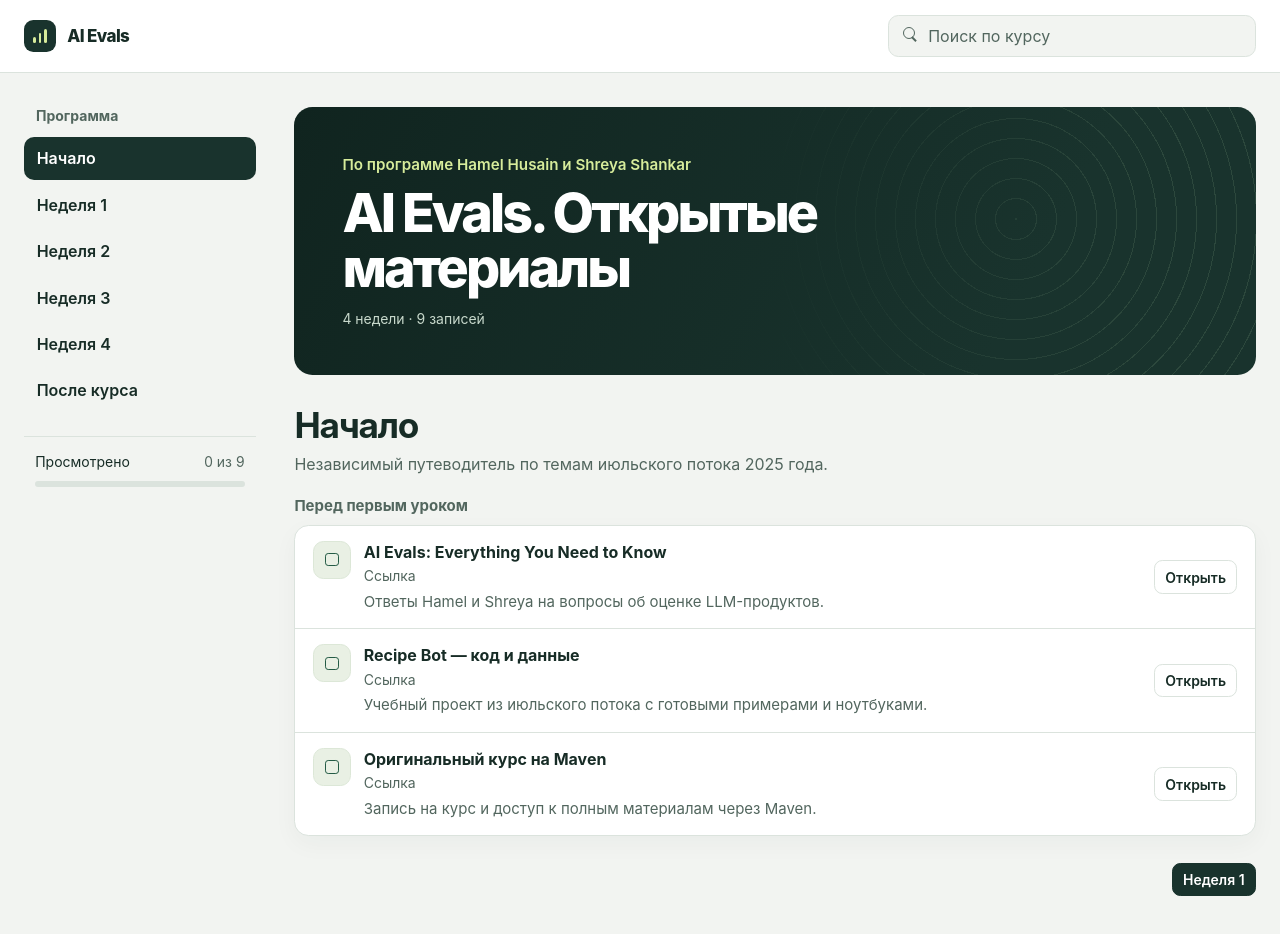
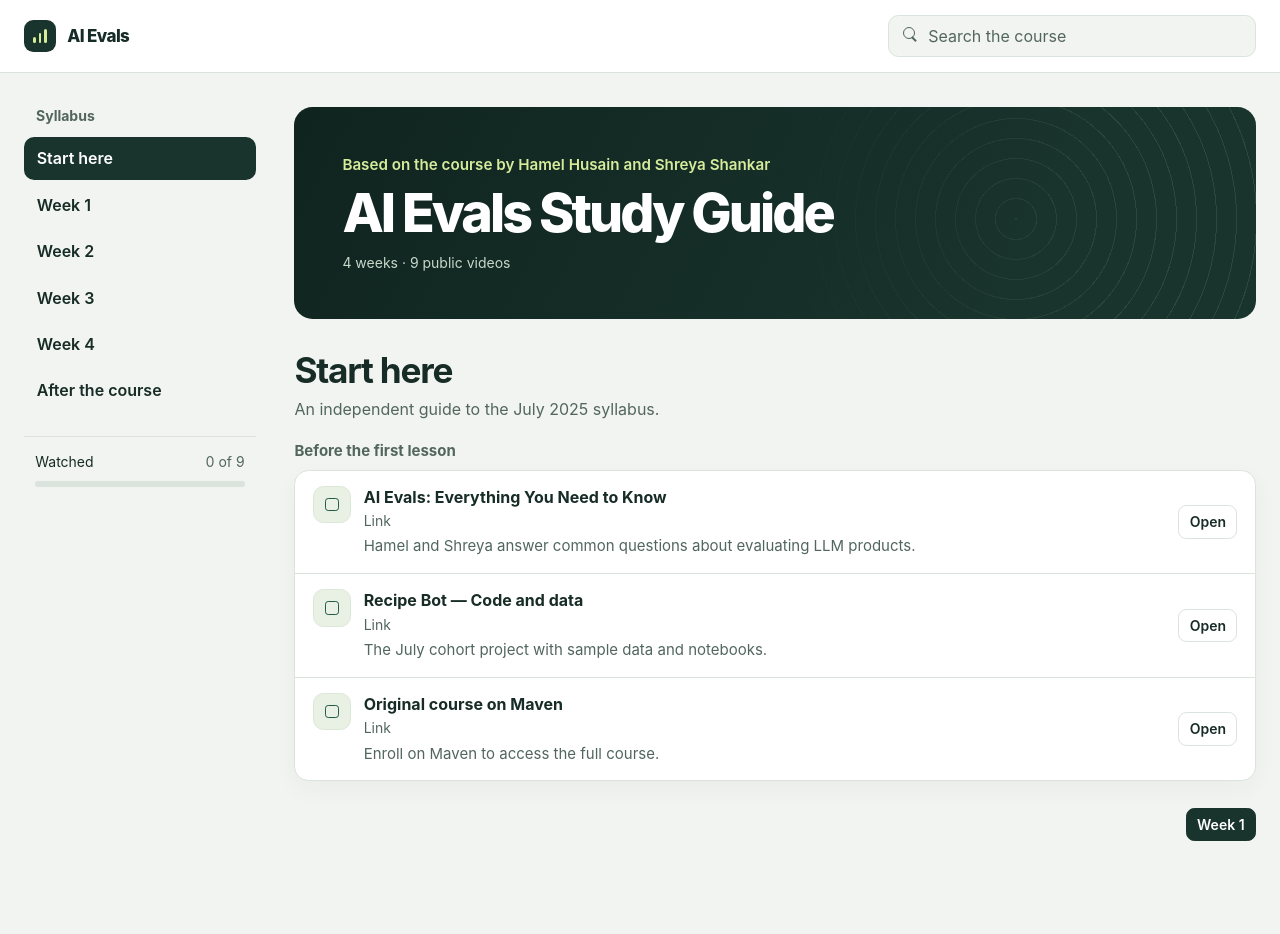
Before and after one commit to 3mil1/ai-evals-guide, a plain HTML site: page index.html in a window 1280 px wide. After the commit the page ends 905 px from the top, so only its background shows below. Drawn offline with Linux system fonts and the light colour scheme.

Commit message:
Translate the course site into English

```diff
--- a/app.js
+++ b/app.js
@@ -17,12 +17,13 @@
   }
 
   if (!course?.sections?.length) {
-    content.append(element('p', 'empty-state', 'Программа не загрузилась. Проверьте, что файл course-data.js находится рядом с index.html, и обновите страницу.'));
+    content.append(element('p', 'empty-state', 'The syllabus did not load. Place course-data.js next to index.html and refresh the page.'));
     return;
   }
 
-  const kindText = { video: 'Видео', pdf: 'Документ PDF', slides: 'Слайды', link: 'Ссылка' };
+  const kindText = { video: 'Video', pdf: 'PDF', slides: 'Slides', link: 'Link' };
   const videos = new Set();
+  let invitedRecordings = 0;
   const sectionLinks = new Map();
   const completed = readCompleted();
   let activeSection = getSection();
@@ -31,7 +32,10 @@
   for (const section of course.sections) {
     for (const group of section.groups) {
       for (const item of group.items) {
-        if (item.kind === 'video') videos.add(item.id);
+        if (item.kind === 'video') {
+          videos.add(item.id);
+          if (item.access === 'invitation') invitedRecordings += 1;
+        }
       }
     }
   }
@@ -40,7 +44,12 @@
   document.querySelector('#course-subtitle').textContent = course.subtitle || '';
   const meta = document.querySelector('#course-meta');
   const weeks = course.sections.filter(section => /^week-\d+$/.test(section.id)).length;
-  meta.textContent = [weeks && `${weeks} ${plural(weeks, 'неделя', 'недели', 'недель')}`, videos.size && `${videos.size} ${plural(videos.size, 'запись', 'записи', 'записей')}`].filter(Boolean).join(' · ');
+  const publicVideos = videos.size - invitedRecordings;
+  meta.textContent = [
+    weeks && `${weeks} ${plural(weeks, 'week', 'weeks')}`,
+    publicVideos && `${publicVideos} public ${plural(publicVideos, 'video', 'videos')}`,
+    invitedRecordings && `${invitedRecordings} invite-only ${plural(invitedRecordings, 'recording', 'recordings')}`,
+  ].filter(Boolean).join(' · ');
   meta.hidden = !meta.textContent;
   document.title = course.title;
 
@@ -79,15 +88,11 @@
     document.querySelector('#progress-box').hidden = videos.size === 0;
     progress.max = Math.max(videos.size, 1);
     progress.value = viewed;
-    progressCount.textContent = `${viewed} из ${videos.size}`;
+    progressCount.textContent = `${viewed} of ${videos.size}`;
   }
 
-  function plural(number, one, several, many) {
-    if (number % 100 >= 11 && number % 100 <= 14) return many;
-    const lastDigit = number % 10;
-    if (lastDigit === 1) return one;
-    if (lastDigit >= 2 && lastDigit <= 4) return several;
-    return many;
+  function plural(number, singular, pluralForm) {
+    return number === 1 ? singular : pluralForm;
   }
 
   function sectionHref(section) {
@@ -132,7 +137,7 @@
   }
 
   function normalize(value) {
-    return value.toLowerCase().replaceAll('ё', 'е').trim();
+    return value.toLowerCase().trim();
   }
 
   function matches(item, group, section, words) {
@@ -166,7 +171,7 @@
     }
     const index = course.sections.indexOf(section);
     const footer = element('nav', 'section-footer');
-    footer.setAttribute('aria-label', 'Следующий и предыдущий разделы');
+    footer.setAttribute('aria-label', 'Next and previous sections');
     const previous = course.sections[index - 1];
     const next = course.sections[index + 1];
     if (previous) footer.append(sectionLink(previous, 'action-button'));
@@ -181,11 +186,11 @@
       items: section.groups.flatMap(group => group.items.filter(item => matches(item, group, section, words)))
     })).filter(group => group.items.length);
     const count = groups.reduce((total, group) => total + group.items.length, 0);
-    const status = count ? `${count} ${plural(count, 'материал', 'материала', 'материалов')}` : 'Совпадений нет';
-    const header = sectionHeader('Результаты поиска', status);
+    const status = count ? `${count} ${plural(count, 'result', 'results')}` : 'No matches';
+    const header = sectionHeader('Search results', status);
     header.querySelector('p').setAttribute('role', 'status');
     const results = groups.map(group => renderGroup(group.items, group.title));
-    if (count === 0) results.push(element('p', 'empty-state', 'Попробуйте название темы, урока или имя автора.'));
+    if (count === 0) results.push(element('p', 'empty-state', 'Try a topic, lesson title, or speaker name.'));
     content.replaceChildren(header, ...results);
   }
 
@@ -234,21 +239,29 @@
     icon.setAttribute('aria-hidden', 'true');
     const info = element('div', 'item-info');
     info.append(element(titleTag, 'item-title', item.title));
-    const metadata = [kindText[item.kind], item.duration].filter(Boolean).join(' · ');
+    const kind = item.access === 'invitation' ? 'Google Drive · Invitation required' : kindText[item.kind];
+    const metadata = [kind, item.duration].filter(Boolean).join(' · ');
     if (metadata) info.append(element('p', 'item-meta', metadata));
     if (item.description) info.append(element('p', 'item-description', item.description));
     const actions = element('div', 'item-actions');
 
-    if (item.kind === 'video' && /^[A-Za-z0-9_-]{11}$/.test(item.youtubeId) && getUrl(item)) actions.append(...videoButtons(item, card));
+    if (item.kind === 'video' && item.access === 'invitation') {
+      const link = resourceLink(item, 'Watch on Google Drive');
+      if (link) {
+        link.classList.add('primary');
+        actions.append(link, completionButton(item));
+      }
+    }
+    else if (item.kind === 'video' && /^[A-Za-z0-9_-]{11}$/.test(item.youtubeId) && getUrl(item)) actions.append(...videoButtons(item, card));
     else if (item.kind === 'pdf') {
-      const open = resourceLink(item, 'Открыть PDF');
-      const download = resourceLink(item, 'Скачать', true);
+      const open = resourceLink(item, 'Open PDF');
+      const download = resourceLink(item, 'Download', true);
       if (open) actions.append(open);
       if (download && !isExternal(getUrl(item))) actions.append(download);
     } else {
       const url = getUrl(item);
       const download = item.kind === 'slides' && url && !isExternal(url);
-      const action = resourceLink(item, download ? 'Скачать слайды' : 'Открыть', download);
+      const action = resourceLink(item, download ? 'Download slides' : 'Open', download);
       if (action) actions.append(action);
     }
 
@@ -271,25 +284,29 @@
   }
 
   function videoButtons(item, card) {
-    const watch = element('button', 'action-button primary', 'Смотреть');
+    const watch = element('button', 'action-button primary', 'Watch');
     watch.type = 'button';
     watch.setAttribute('aria-expanded', 'false');
-    watch.setAttribute('aria-label', `Смотреть — ${item.title}`);
+    watch.setAttribute('aria-label', `Watch — ${item.title}`);
     watch.addEventListener('click', () => {
       if (activePlayer?.watch === watch) closePlayer();
       else openPlayer(item, card, watch);
     });
 
+    return [watch, completionButton(item)];
+  }
+
+  function completionButton(item) {
     const mark = element('button', 'action-button done');
     mark.type = 'button';
     updateMark(mark, item);
     mark.addEventListener('click', () => markVideo(item, mark, !completed.has(item.id)));
-    return [watch, mark];
+    return mark;
   }
 
   function updateMark(mark, item) {
     const viewed = completed.has(item.id);
-    const label = viewed ? 'Снять отметку о просмотре' : 'Отметить просмотренным';
+    const label = viewed ? 'Mark as unwatched' : 'Mark as watched';
     mark.textContent = viewed ? '✓' : '○';
     mark.title = label;
     mark.setAttribute('aria-label', `${label} — ${item.title}`);
@@ -314,13 +331,13 @@
     iframe.referrerPolicy = 'strict-origin-when-cross-origin';
     iframe.allowFullscreen = true;
     const footer = element('div', 'player-footer');
-    const direct = resourceLink(item, 'Открыть на YouTube');
+    const direct = resourceLink(item, 'Open on YouTube');
     if (direct) footer.append(direct);
     pane.append(iframe, footer);
     card.append(pane);
     watch.setAttribute('aria-expanded', 'true');
-    watch.setAttribute('aria-label', `Свернуть видео — ${item.title}`);
-    watch.textContent = 'Свернуть';
+    watch.setAttribute('aria-label', `Close video — ${item.title}`);
+    watch.textContent = 'Close';
     activePlayer = { pane, watch, item };
   }
 
@@ -329,8 +346,8 @@
     const { pane, watch, item } = activePlayer;
     pane.remove();
     watch.setAttribute('aria-expanded', 'false');
-    watch.setAttribute('aria-label', `Смотреть — ${item.title}`);
-    watch.textContent = 'Смотреть';
+    watch.setAttribute('aria-label', `Watch — ${item.title}`);
+    watch.textContent = 'Watch';
     activePlayer = undefined;
   }
 })();
--- a/course-data.js
+++ b/course-data.js
@@ -25,111 +25,111 @@
   }
 
   window.COURSE = {
-    title: 'AI Evals. Открытые материалы',
-    subtitle: 'По программе Hamel Husain и Shreya Shankar',
+    title: 'AI Evals Study Guide',
+    subtitle: 'Based on the course by Hamel Husain and Shreya Shankar',
     sections: [
-      section('start', 'Начало', 'Независимый путеводитель по темам июльского потока 2025 года.', [
-        group('Перед первым уроком',
+      section('start', 'Start here', 'An independent guide to the July 2025 syllabus.', [
+        group('Before the first lesson',
           resource('faq', 'AI Evals: Everything You Need to Know', 'https://hamel.dev/blog/posts/evals-faq/index.html',
-            'Ответы Hamel и Shreya на вопросы об оценке LLM-продуктов.'),
-          resource('recipe-bot', 'Recipe Bot — код и данные', repo,
-            'Учебный проект из июльского потока с готовыми примерами и ноутбуками.'),
-          resource('official-course', 'Оригинальный курс на Maven', 'https://maven.com/parlance-labs/evals',
-            'Запись на курс и доступ к полным материалам через Maven.'),
+            'Hamel and Shreya answer common questions about evaluating LLM products.'),
+          resource('recipe-bot', 'Recipe Bot — Code and data', repo,
+            'The July cohort project with sample data and notebooks.'),
+          resource('official-course', 'Original course on Maven', 'https://maven.com/parlance-labs/evals',
+            'Enroll on Maven to access the full course.'),
         ),
       ]),
-      section('week-1', 'Неделя 1', 'Основы и систематический анализ ошибок', [
-        group('1. Оценка LLM-приложений',
+      section('week-1', 'Week 1', 'Foundations and systematic error analysis', [
+        group('1. Evaluating LLM applications',
           resource('needs-evals', 'Your AI Product Needs Evals', 'https://hamel.dev/evals/',
-            'Hamel показывает, как выстроить проверки на примере ассистента для работы с недвижимостью.'),
+            'Hamel walks through evals for a real estate assistant.'),
           video('instrumentation', 'Instrumenting & Evaluating LLMs', 'SnbGD677_u0',
-            'Открытая лекция Hamel и Shreya о трассировке, проверках и ручном ревью.'),
+            'A public talk by Hamel and Shreya on tracing, evaluators, and human review.'),
         ),
-        group('2. Систематический анализ ошибок',
+        group('2. Systematic error analysis',
           video('error-analysis', 'Intro to Error Analysis', 'qH1dZ8JLLdU',
-            'Демонстрация анализа диалогов и работы с интерфейсом разметки.', [
-              resource('error-analysis-slides', 'Слайды к видео',
+            'A walkthrough of conversation analysis and an annotation interface.', [
+              resource('error-analysis-slides', 'Slides for this talk',
                 'https://docs.google.com/presentation/d/1ZNThtixnbZGPpRcjMs8aGeQbzs-Ixe0mbTfvoaPqn3c/edit'),
             ]),
           video('open-axial-coding', 'Open & Axial Coding', 'AKg27L4E0M8',
-            'Isaac Flath и Hamel разбирают, как перейти от заметок о диалогах к категориям ошибок.'),
+            'Isaac Flath and Hamel turn notes on conversations into failure categories.'),
         ),
       ]),
-      section('week-2', 'Неделя 2', 'Совместная разметка и автоматическая оценка', [
-        group('3. Совместная оценка',
+      section('week-2', 'Week 2', 'Collaborative annotation and automated evaluation', [
+        group('3. Collaborative evaluation',
           resource('who-validates', 'Who Validates the Validators?', 'https://arxiv.org/abs/2404.12272',
-            'Исследование Shreya о согласовании автоматических проверок с человеческим решением.'),
+            'Shreya’s research on aligning automated evaluators with human judgment.'),
           resource('team-evals', 'Evals Your Whole Team Can Run', 'https://maven.com/p/447b3e',
-            'Открытая сессия Lucas Machado Rocha о том, как команда выстраивает проверку качества.'),
+            'Lucas Machado Rocha explains how his team runs evals.'),
         ),
-        group('4. Автоматические проверки',
+        group('4. Automated evaluators',
           resource('judge-guide', 'Using LLM-as-a-Judge For Evaluation', 'https://hamel.dev/blog/posts/llm-judge/',
-            'Руководство Hamel по написанию и проверке LLM-судьи.'),
+            'Hamel’s guide to building and validating an LLM judge.'),
           resource('auto-evals', 'Do Automated Evals Work?', 'https://parlance-labs.com/blog/posts/auto-evals.html',
-            'Авторы сравнивают автоматические оценки с человеческой разметкой.'),
+            'A comparison of automated scores and human labels.'),
         ),
-        group('Практика',
-          homework(1, 'Recipe Bot', 'Задание и стартовые материалы в репозитории.'),
-          homework(2, 'Анализ ошибок', 'Готовые диалоги, просмотрщик и ноутбук с разбором.'),
-          video('hw12-video', 'Разбор HW 1 и 2 с Isaac Flath', 'h9oAAAYnGx4',
-            'Запись, на которую ссылается README задания.'),
+        group('Practice',
+          homework(1, 'Recipe Bot', 'Assignment and starter files in the repository.'),
+          homework(2, 'Error analysis', 'Sample conversations, a viewer, and a walkthrough notebook.'),
+          video('hw12-video', 'HW 1 and 2 walkthrough with Isaac Flath', 'h9oAAAYnGx4',
+            'The recording linked from the assignment README.'),
         ),
       ]),
-      section('week-3', 'Неделя 3', 'Валидация судей и оценка RAG', [
-        group('5. Валидация LLM-судей',
+      section('week-3', 'Week 3', 'Judge validation and RAG evaluation', [
+        group('5. Validating LLM judges',
           resource('judgy', 'judgy', 'https://github.com/ai-evals-course/judgy',
-            'Библиотека авторов для оценки судьи и расчёта неопределённости.'),
+            'The instructors’ library for evaluating judges and estimating uncertainty.'),
         ),
-        group('6. RAG и сложные архитектуры',
+        group('6. RAG and complex architectures',
           resource('rag', 'Stop Saying RAG Is Dead', 'https://hamel.dev/notes/llm/rag/not_dead.html',
-            'Заметки Hamel о поиске и оценке систем, которые используют внешние документы.'),
+            'Hamel’s notes on retrieval and evaluating systems that use external documents.'),
         ),
-        group('Материалы гостевых выступлений',
-          video('fasthtml', 'Интерфейс разметки на FastHTML', 'eda3dVwMlAo',
-            'Демо из воркшопа Isaac Flath.', [
-              resource('fasthtml-slides', 'Слайды воркшопа',
+        group('Guest sessions',
+          video('fasthtml', 'Building an annotation interface with FastHTML', 'eda3dVwMlAo',
+            'A demo from Isaac Flath’s workshop.', [
+              resource('fasthtml-slides', 'Workshop slides',
                 'https://ai-evals-course.github.io/isaac-ai-coding-fasthtml-annotation-workshop/'),
             ]),
           resource('vertical-evals', 'AI Evals in Vertical Industries', 'https://chrislovejoy.me/ai-evals-in-vertical-industries',
-            'Слайды гостевой лекции Chris Lovejoy от 7 августа 2025 года.'),
+            'Slides from Chris Lovejoy’s August 7, 2025 guest lecture.'),
         ),
-        group('Практика',
-          homework(3, 'Валидация судьи', 'Трассы, человеческая разметка и ноутбук с решением.'),
-          video('hw3-video', 'Разбор HW 3 с Isaac Flath', '1d5aNfslwHg',
-            'Запись, на которую ссылается README задания.'),
+        group('Practice',
+          homework(3, 'Judge validation', 'Traces, human labels, and a solution notebook.'),
+          video('hw3-video', 'HW 3 walkthrough with Isaac Flath', '1d5aNfslwHg',
+            'The recording linked from the assignment README.'),
         ),
       ]),
-      section('week-4', 'Неделя 4', 'Ручная проверка и стоимость', [
-        group('7. Интерфейсы для ручной проверки',
-          resource('review-tool', 'Инструмент разметки из урока 7', repo + '/lesson-7/labeling-tool',
-            'Код интерфейса для просмотра диалогов и сбора оценок.'),
-          resource('human-review-notes', 'Заметки об интерфейсах ручной проверки',
+      section('week-4', 'Week 4', 'Human review and cost', [
+        group('7. Interfaces for human review',
+          resource('review-tool', 'Lesson 7 annotation tool', repo + '/lesson-7/labeling-tool',
+            'Source code for reviewing and labeling conversations.'),
+          resource('human-review-notes', 'Notes on human review interfaces',
             'https://vishalbakshi.com/blog/posts/2025-08-12-ai-evals/index.html',
-            'Конспект участника июльского потока.'),
+            'Notes by a July cohort participant.'),
         ),
-        group('8. Оптимизация стоимости',
+        group('8. Cost optimization',
           resource('field-guide', 'A Field Guide to Rapidly Improving AI Products', 'https://hamel.dev/blog/posts/field-guide/',
-            'Руководство по экспериментам и улучшению AI-систем в эксплуатации.'),
+            'A field guide to experimenting with and improving production AI systems.'),
           resource('cost-session', 'Stop Paying Full Price for LLM Classification', 'https://maven.com/p/35471f',
-            'Открытая лекция Shreya о снижении стоимости классификации.'),
+            'Shreya’s public talk on reducing classification costs.'),
         ),
-        group('Материалы гостевых выступлений',
+        group('Guest sessions',
           video('torres', 'From Noob to Automated Evals — Teresa Torres', 'N-qAOv_PNPc',
-            'Открытое выступление о том, как PM строила оценки для Interview Coach.', [
-              resource('torres-article', 'Разбор Interview Coach', 'https://www.producttalk.org/interview-coach-evals/'),
+            'A PM’s account of building evals for Interview Coach.', [
+              resource('torres-article', 'Interview Coach case study', 'https://www.producttalk.org/interview-coach-evals/'),
             ]),
         ),
-        group('Практика',
-          homework(4, 'Оценка поиска', 'Данные Recipe Bot и сравнение результатов поиска.'),
-          video('hw4-video', 'Разбор HW 4', 'GMShL5iC8aY',
-            'Запись, на которую ссылается README задания.'),
+        group('Practice',
+          homework(4, 'Retrieval evaluation', 'Recipe Bot data and retrieval comparisons.'),
+          video('hw4-video', 'HW 4 walkthrough', 'GMShL5iC8aY',
+            'The recording linked from the assignment README.'),
         ),
       ]),
-      section('after', 'После курса', 'Дополнительная практика', [
-        group('Практика',
-          homework(5, 'Диалоги и трассы', 'Анализ многошагового поведения Recipe Bot.'),
-          video('hw5-video', 'Разбор HW 5', 'z1oISsDUKLA',
-            'Запись, на которую ссылается README задания.'),
+      section('after', 'After the course', 'Additional practice', [
+        group('Practice',
+          homework(5, 'Conversations and traces', 'Analyze Recipe Bot’s multi-step behavior.'),
+          video('hw5-video', 'HW 5 walkthrough', 'z1oISsDUKLA',
+            'The recording linked from the assignment README.'),
         ),
       ]),
     ],
--- a/index.html
+++ b/index.html
@@ -1,49 +1,49 @@
 <!doctype html>
-<html lang="ru">
+<html lang="en">
 <head>
   <meta charset="utf-8">
   <meta name="viewport" content="width=device-width, initial-scale=1">
   <meta name="theme-color" content="#19332d">
-  <meta name="description" content="Открытые видео, статьи и практика по темам курса AI Evals Hamel Husain и Shreya Shankar.">
-  <title>AI Evals — открытые материалы</title>
+  <meta name="description" content="Public videos, articles, and exercises covering the AI Evals course topics.">
+  <title>AI Evals Study Guide</title>
   <link rel="stylesheet" href="style.css">
   <script defer src="course-data.js"></script>
   <script defer src="app.js"></script>
 </head>
 <body>
-  <a class="skip-link" href="#course-content">К материалам</a>
+  <a class="skip-link" href="#course-content">Skip to course materials</a>
   <header class="topbar">
     <div class="topbar-inner">
-      <a href="#start" class="brand" aria-label="AI Evals — к началу курса">
+      <a href="#start" class="brand" aria-label="AI Evals home">
         <span class="brand-icon" aria-hidden="true"><i></i><i></i><i></i></span>
         <span>AI Evals</span>
       </a>
       <label class="search">
         <span class="search-icon" aria-hidden="true"></span>
-        <span class="visually-hidden">Поиск по курсу</span>
-        <input id="course-search" type="search" placeholder="Поиск по курсу" autocomplete="off" aria-controls="course-content">
+        <span class="visually-hidden">Search the course</span>
+        <input id="course-search" type="search" placeholder="Search the course" autocomplete="off" aria-controls="course-content">
       </label>
     </div>
   </header>
 
   <div class="shell">
-    <aside class="sidebar" aria-label="Навигация по курсу">
-      <h2>Программа</h2>
-      <nav id="course-navigation" aria-label="Разделы курса"></nav>
+    <aside class="sidebar" aria-label="Course navigation">
+      <h2>Syllabus</h2>
+      <nav id="course-navigation" aria-label="Course sections"></nav>
       <div class="progress-box" id="progress-box" hidden>
-        <div class="progress-heading"><span>Просмотрено</span><span id="progress-count"></span></div>
-        <progress id="course-progress" value="0" max="1" aria-label="Просмотренные видео"></progress>
+        <div class="progress-heading"><span>Watched</span><span id="progress-count"></span></div>
+        <progress id="course-progress" value="0" max="1" aria-label="Videos watched"></progress>
       </div>
     </aside>
 
     <main>
       <header class="course-header">
-        <p class="course-subtitle" id="course-subtitle">Hamel Husain и Shreya Shankar</p>
+        <p class="course-subtitle" id="course-subtitle">Hamel Husain and Shreya Shankar</p>
         <h1 id="course-title">AI Evals For Engineers &amp; PMs</h1>
         <p class="course-meta" id="course-meta"></p>
       </header>
       <div id="course-content" tabindex="-1">
-        <noscript>Для навигации по программе и просмотра видео нужен JavaScript.</noscript>
+        <noscript>Enable JavaScript to browse the syllabus and watch videos.</noscript>
       </div>
     </main>
   </div>
```
Also changed, not shown: 1 other file.
